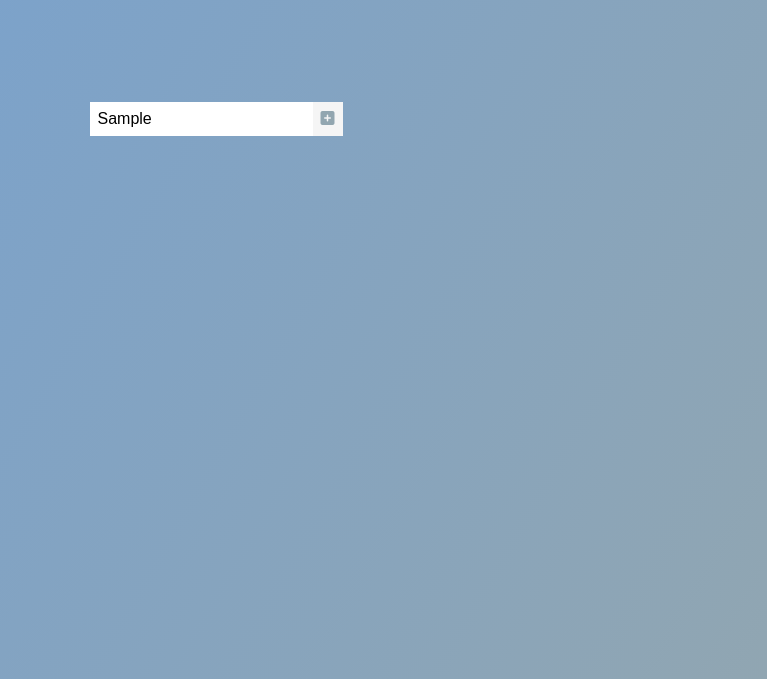
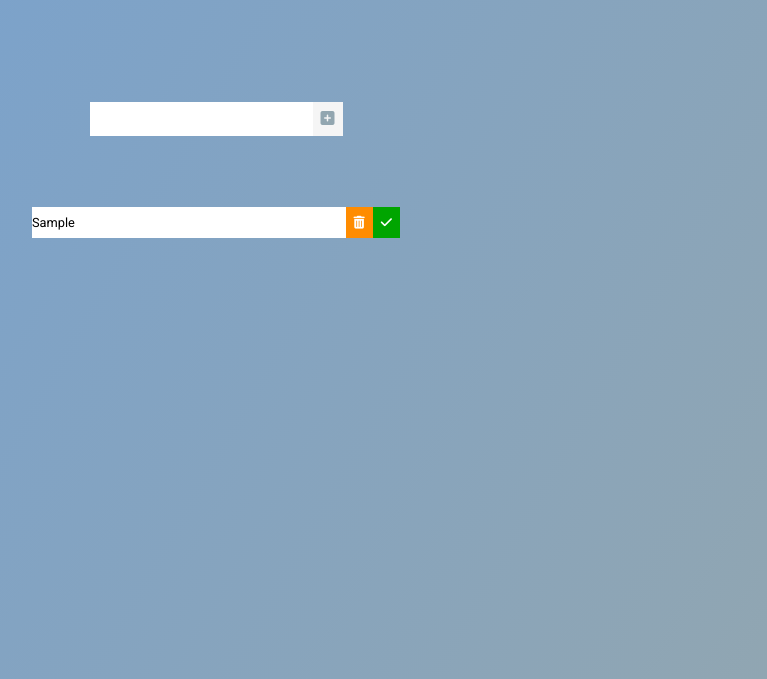
Before and after one commit to napoligab/td-list, a website: page index.html in a window 1280 px wide. Both pictures are taken after typing "Sample" into the empty fields and a click on the button 751 px from the left and 240 px from the top of the page. Shown: the part 121-800 px from the top of the page, without its empty margins (424-1191 px from the left). Drawn offline with Linux system fonts and the light colour scheme.

Commit message:
adds delete function to rubbish button

```diff
--- a/app.js
+++ b/app.js
@@ -1,10 +1,11 @@
 // Selectors
-const toDoInput = document.querySelector('.todo-input');
-const toDoButton = document.querySelector('.todo-button');
-const toDoList = document.querySelector('.todo-list');
+const toDoInput = document.querySelector(".todo-input");
+const toDoButton = document.querySelector(".todo-button");
+const toDoList = document.querySelector(".todo-list");
 
-// Event Listeners]
-toDoButton.addEventListener('click', addToDo);
+// Event Listeners
+toDoButton.addEventListener("click", addToDo);
+toDoList.addEventListener("click", deleteCheck);
 
 // Functions
 
@@ -13,26 +14,38 @@ function addToDo(event) {
   event.preventDefault();
 
   // Create To Do div
-    const toDoDiv = document.createElement('div');
-    toDoDiv.classList.add('todo');
+  const toDoDiv = document.createElement("div");
+  toDoDiv.classList.add("todo");
 
   // Create list item
-    const newToDo = document.createElement('li');
-    newToDo.innerText = 'hey';
-    newToDo.classList.add('todo-item');
+  const newToDo = document.createElement("li");
+  newToDo.innerText = toDoInput.value;
+  newToDo.classList.add("todo-item");
   toDoDiv.appendChild(newToDo);
 
+  // Rubbish button
+  const rubbishButton = document.createElement("button");
+  rubbishButton.innerHTML = '<i class="fa-solid fa-trash-can"></i>';
+  rubbishButton.classList.add("rubbish-btn");
+  toDoDiv.appendChild(rubbishButton);
+
   // Check mark button
-    const completedButton = document.createElement('button');
+  const completedButton = document.createElement("button");
   completedButton.innerHTML = '<i class="fa-solid fa-check"></i>';
-    completedButton.classList.add('complete-btn');
+  completedButton.classList.add("complete-btn");
   toDoDiv.appendChild(completedButton);
 
-    // Rubbish button
-    const rubbishButton = document.createElement('button');
-    rubbishButton.innerHTML = '<i class="fa-solid fa-trash-can"></i>';
-    rubbishButton.classList.add('rubbish-btn');
-    toDoDiv.appendChild(rubbishButton);
+  // Append to list
+  toDoList.appendChild(toDoDiv);
 
+  // Clear to do input input
+  toDoInput.value = "";
+}
 
+function deleteCheck(event) {
+  const item = event.target;
+  // Delete to do
+  if(item.classList[0] === 'rubbish-btn') {
+    item.remove();
   }
+}
--- a/style.css
+++ b/style.css
@@ -40,3 +40,48 @@ form button:hover {
     background: #92a6b0;
     color: whitesmoke;
 }
+
+.todo-container {
+    display: flex;
+    justify-content: center;
+    align-items: center;
+}
+
+.todo-list {
+    min-width: 30%;
+    list-style: none;
+}
+
+.todo {
+    display: flex;
+    justify-content: space-between;
+    align-items: center;
+    margin: 0.5rem;
+    background: white;
+    color: black;
+    font-size: .8rem;
+}
+
+.todo li {
+    flex: 1;
+}
+
+.rubbish-btn, .complete-btn {
+    background: rgb(255, 140, 0);
+    color: white;
+    border: none;
+    padding: .5rem;
+    cursor: pointer;
+    font-size: .8rem;
+}
+.complete-btn {
+    background: rgb(0, 165, 0);
+}
+
+.todo-item {
+    padding: 0rem, 0.5rem;
+}
+
+.fa-trash-can, .fa-check {
+    pointer-events: none;
+}
```
Also changed, not shown: index.html (+2 -2 lines). Lines whose indentation alone changed are shown as unchanged.
